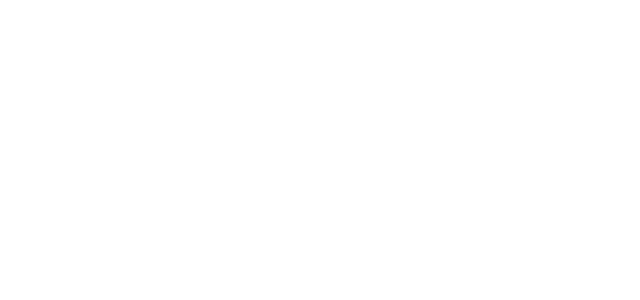
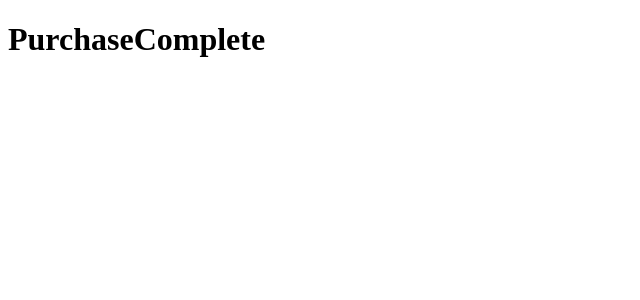
Before and after one commit to AdamPayne238/product-apollo, a React (Create React App) app in the folder product-app/: page /products/1/purchase/complete in a window 1280 px wide. Shown: the top 300 px of the page, without its empty margins (0-640 px from the left). Built offline with nearby package versions, Linux system fonts and the light colour scheme.

Commit message:
finished routing to purchase complete component

```diff
--- a/product-app/src/App.js
+++ b/product-app/src/App.js
@@ -2,6 +2,7 @@
 import ProductList from './components/product/ProductList'
 import ProductDetails from './components/product/ProductDetails'
 import ProductPurchase from './components/forms/ProductPurchase'
+import PurchaseComplete from './components/complete/PurchaseComplete'
 import { Route, useLocation } from 'react-router-dom'
 
 
@@ -16,6 +17,7 @@
       <Route exact path='/products' component={ProductList} />
       <Route exact path='/products/:id/details' component={ProductDetails} />
       <Route exact path='/products/:id/purchase' component={ProductPurchase} />
+      <Route exact path='/products/:id/purchase/complete' component={PurchaseComplete} />
 
     </div>
   )
--- /dev/null
+++ b/product-app/src/components/complete/PurchaseComplete.js
@@ -0,0 +1,13 @@
+import React from 'react'
+
+
+const PurchaseComplete = () => {
+
+    return(
+        <div>
+            <h1>PurchaseComplete</h1>
+        </div>
+    )
+}
+
+export default PurchaseComplete
--- a/product-app/src/components/forms/ProductPurchase.js
+++ b/product-app/src/components/forms/ProductPurchase.js
@@ -16,7 +16,10 @@
 import CreatePurchase from './sub/CreatePurchase'
 
 
-const ProductPurchase = () => {
+const ProductPurchase = props => {
+
+    // Product Id
+    const { id } = props.match.params
 
     // Order Id
     const [ orderId, setOrderId ] = useState('')
@@ -55,11 +58,6 @@
     // Create Purchase State
     const [ code, setCode ] = useState('')
     const [ quantity, setQuantity ] = useState('')
-
-
-    useEffect(() => {
-        console.log("USEEFFEVT STATE", orderId)
-    }, [orderId])
 
 
     const handleSubmit = event => {
@@ -123,110 +121,10 @@
                 }
             }).then(res => {
                 console.log("createPurchase res", res)
+                props.history.push(`/products/${id}/purchase/complete`)
             })
         }
     }
-
-
-    // const handleOrder = event => {
-    //     event.preventDefault()
-    //     createOrder({
-    //         variables: {
-    //             customer_name: name,
-    //             customer_email: email
-    //         }
-    //     })
-    //     .then(res => {
-    //         console.log("CREATE_ORDER res", res)
-    //         setOrderId(res.data.createOrder.id)
-    //         setStep(2)
-    //     })
-    //     .catch(err => {
-    //         console.log("CREATE_ORDER err", err)
-
-    //     })
-    // }
-
-    // const handlePhone = event => {
-    //     event.preventDefault()
-    //     createPhone({
-    //         variables: {
-    //             number: parseInt(number),
-    //             type: type,
-    //             contact: contact,
-    //             order_id: orderId
-    //         }
-    //     })
-    //     .then(res => {
-    //         console.log("CREATE PHONE RES", res)
-    //         setStep(3)
-    //     })
-    //     .catch(err => {
-    //         console.log("Handle Sub Forms Err", err)
-    //     })
-    // }
-
-    // const handleShipping = event => {
-    //     event.preventDefault()
-    //     createShipping({
-    //         variables: {
-    //             street: shippingStreet,
-    //             city: shippingCity,
-    //             state: shippingState,
-    //             zipcode: parseInt(shippingZipcode),
-    //             order_id: orderId
-    //         }
-    //     })
-    //     .then(res => {
-    //         console.log("CREATE_SHIPPINGres", res)
-    //         setStep(4)
-
-    //     })
-    //     .catch(err => {
-    //         console.log("CREATE_SHIPPING err", err)
-
-    //     })
-    // }
-
-    // const handleBilling = event => {
-    //     event.preventDefault()
-    //     createBilling({
-    //         variables: {
-    //             street: billingStreet,
-    //             city: billingCity,
-    //             state: billingState,
-    //             zipcode: parseInt(billingZipcode),
-    //             order_id: orderId
-    //         }
-    //     })
-    //     .then(res => {
-    //         console.log("createBilling res", res)
-    //         setStep(5)
-    //     })
-    //     .catch(err => {
-    //         console.log("createBilling err", err)
-
-    //     })
-    // }
-
-    // const handlePurchase = event => {
-    //     event.preventDefault()
-    //     createPurchase({
-    //         variables: {
-    //             code: parseInt(code),
-    //             quantity: parseInt(quantity),
-    //             order_id: orderId
-    //         }
-    //     })
-    //     .then(res => {
-    //         console.log("createPurchase res", res)
-    //         setStep(5)
-    //     })
-    //     .catch(err => {
-    //         console.log("createPurchase err", err)
-
-    //     })
-    // }
 
 
     return(
```
